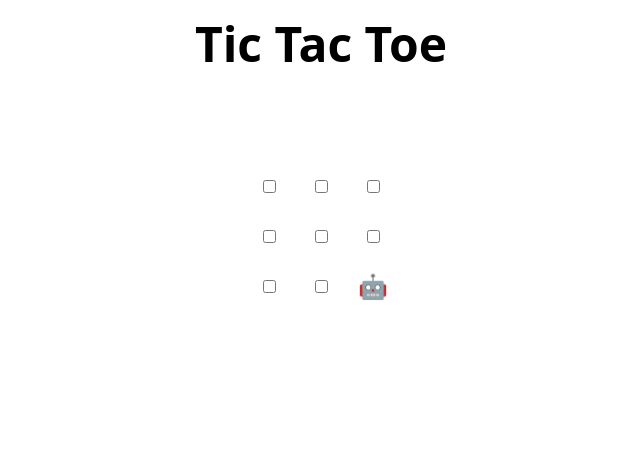
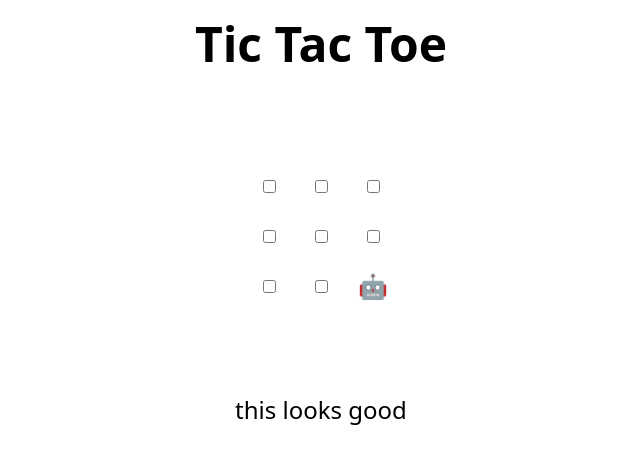
Before and after one commit to ameliavasiliu/skills-review-pull-requests, a plain HTML site: page index.html in a window 1280 px wide. Shown: the whole page, without its empty margins (319-959 px from the left). Drawn offline with Linux system fonts and the light colour scheme.

Commit message:
Update index.html
...

```diff
--- a/index.html
+++ b/index.html
@@ -48,7 +48,7 @@
 </table>
 
 <h2 hidden>Game over, refresh to play again 🧑‍💻 🤖!</h2>
-
+this looks good
 <script>
   // Initialization
   const boxes = Array.from(document.querySelectorAll("td"));
```
